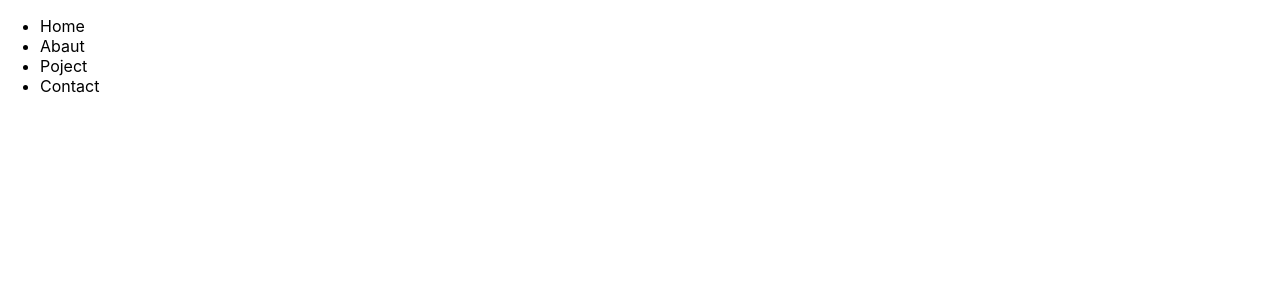
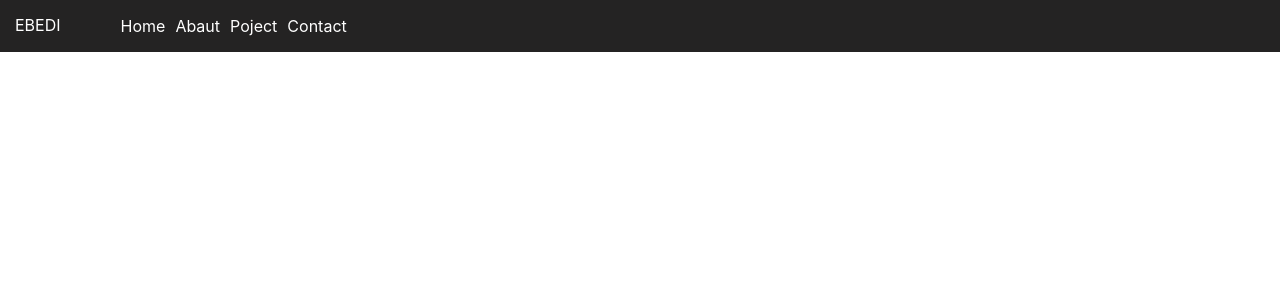
Before and after one commit to ISONIC0788/reactapp, a React (Create React App) app: page / in a window 1280 px wide. Shown: the top 300 px of the page. Built offline with nearby package versions, Linux system fonts and the light colour scheme.

Commit message:
added header nav link

```diff
--- a/src/App.js
+++ b/src/App.js
@@ -4,20 +4,21 @@ import './App.css';
 function App() {
   return (
     <div className="App">
-      <header className="">
+      <header className="header-cont">
 
-        <nav>
-          <ul className=''>
-            <li className=''>
+        <nav className='header-cont'>
+       <span className='logo'>EBEDI </span>
+          <ul className='link-cont'>
+            <li className='nav-link'>
               <a >Home</a>
             </li>
-            <li className=''>
+            <li className='nav-link'>
               <a >Abaut</a>
             </li>
-            <li className=''>
+            <li className='nav-link'>
               <a >Poject</a>
             </li>
-            <li className=''>
+            <li className='nav-link'>
               <a >Contact</a>
             </li>
           </ul>
--- a/src/index.css
+++ b/src/index.css
@@ -11,11 +11,37 @@ code {
   font-family: source-code-pro, Menlo, Monaco, Consolas, 'Courier New',
     monospace;
 }
+
 .header-cont{
   display: flex;
   justify-content: space-between;
+  background-color: rgb(36, 35, 35);
 }
 .link-cont{
   display: flex;
   justify-content: space-between;
 }
+.link-cont
+ li{
+  list-style: none;
+
+
+}
+.link-cont li a {
+ color: white;
+ padding: 3px 5px;
+}
+.logo{
+  color: white;
+  display: flex;
+  justify-content: center;
+  padding: 15px;
+}
+.header-cont{
+  display: flex;
+  justify-content: space-around;
+}
+.nav-link:hover a{
+  color: rgb(210, 196, 196);
+  cursor: pointer;
+}
```
